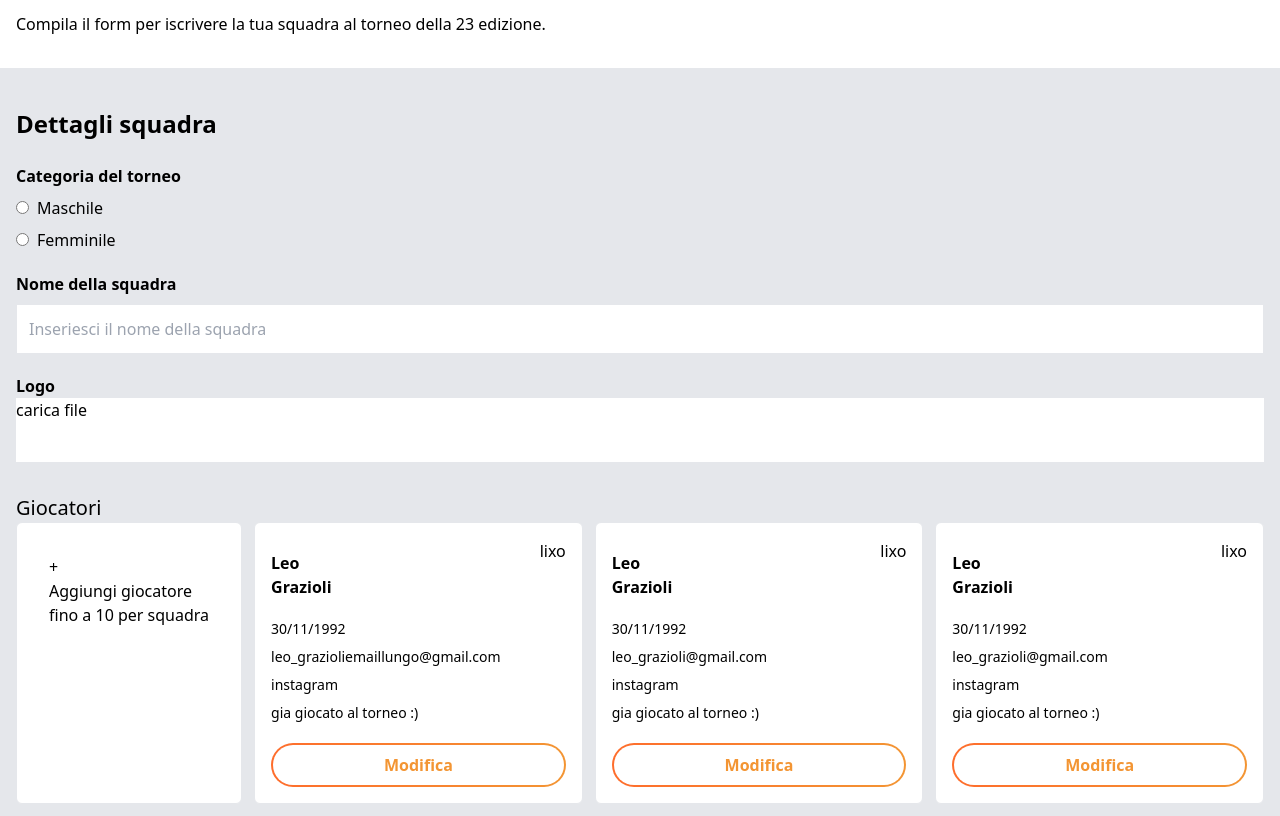
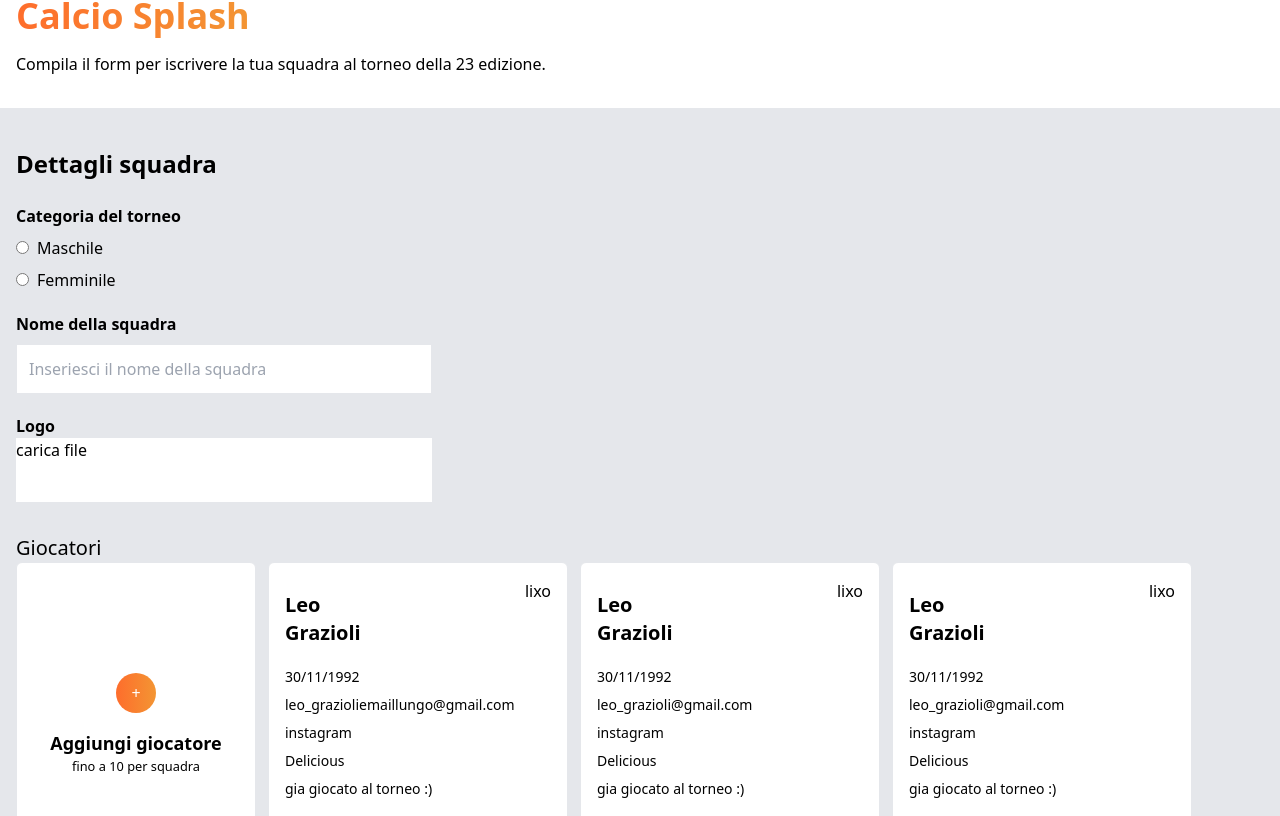
Before and after one commit to graziolieduardo/gsplizzana-frontend, a Next.js app: page /iscrizioni in a window 1280 px wide. Shown: the part 164-980 px from the top of the page. Built offline with nearby package versions, Linux system fonts and the light colour scheme.

Commit message:
genera styles, margin padding

```diff
--- a/src/pages/iscrizioni/index.tsx
+++ b/src/pages/iscrizioni/index.tsx
@@ -32,11 +32,15 @@ const index = () => {
 
     return (
         <>
-            <div className="px-4 pt-12 pb-8">
+            <div className="container mx-auto">
+                <div className="px-4 pt-12 pb-8 w-full sm:w-1/2">
                     <h2 className="text-4xl font-bold">Modulo di iscrizione torneo di <span className="text-transparent bg-clip-text bg-gradient-to-r from-primary-dark to-primary">Calcio Splash</span></h2>
                     <p className="mt-4">Compila il form per iscrivere la tua squadra al torneo della 23 edizione.</p>
                 </div>
-            <div className="px-4 py-10 bg-gray-200">
+            </div>
+            <div className=" py-10 bg-gray-200">
+                <div className="container mx-auto px-4">
+
                     <h2 className='text-2xl font-bold'>Dettagli squadra</h2>
                     <form onSubmit={handleSubmit}>
                         {/* CATEGORIES */}
@@ -64,7 +68,7 @@ const index = () => {
                         <div className='flex flex-col mt-5'>
                             <label className="font-semibold" htmlFor="team_name">Nome della squadra</label>
                             <input
-                            className='border p-3 mt-2'
+                                className='border p-3 mt-2 w-full sm:w-1/3'
                                 id='team_name'
                                 type="text"
                                 name='team_name'
@@ -76,7 +80,7 @@ const index = () => {
                             <label className="font-semibold" htmlFor="">Logo</label>
                             {/* Carica logo della squadra */}
                             {/* input type file nascosto che viene attivato da una label personalizzata perché pulsante dell'input non puoi modificarlo*/}
-                        <div className="h-16 bg-white">
+                            <div className="h-16 bg-white w-full sm:w-1/3">
                                 carica file
                             </div>
                         </div>
@@ -88,31 +92,32 @@ const index = () => {
                             {/* scrollable container */}
                             <div className="flex flex-nowrap">
                                 {/* add player card */}
-                            <div className="minwd1 border rounded-md bg-white p-8 ">
-                                <div>+</div>
-                                <div>Aggiungi giocatore</div>
-                                <div>fino a 10 per squadra</div>
+                                <div className="minwd border rounded-md bg-white p-8 flex flex-col justify-center items-center ">
+                                    <div className="w-10 h-10 rounded-full flex justify-center items-center bg-gradient-to-r from-primary-dark to-primary text-white">+</div>
+                                    <div className="mt-4 font-semibold text-lg">Aggiungi giocatore</div>
+                                    <small>fino a 10 per squadra</small>
                                 </div>
                                 {/* players cards */}
                                 {
                                     GIOCATORI.map((player) => (
-                                    <div key={player.name} className="flex-1 ms-3 border rounded-md bg-white p-4 grow w-60 relative">
+                                        <div key={player.name} className="maxwd flex-1 ms-3 border rounded-md bg-white p-4 grow w-60 relative">
                                             {/* cestino in position absolute (manca l'immagine testa di hamburger) */}
                                             <div className="absolute right-4">lixo</div>
 
                                             {/* da aggiungere gli altri dati */}
-                                        <div className="mt-3 font-semibold">{player.name}</div>
-                                        <div className="font-semibold">{player.lastname}</div>
+                                            <div className="mt-3 font-semibold text-xl">{player.name}</div>
+                                            <div className="font-semibold text-xl">{player.lastname}</div>
                                             <div className="text-sm leading-7 mt-4">
                                                 <div>{player.date_of_birth}</div>
                                                 <div>{player.email}</div>
                                                 <div>instagram</div>
+                                                <div>{player.nickname}</div>
                                                 <div>gia giocato al torneo :)</div>
                                             </div>
 
                                             {/* button */}
 
-                                        <div className="flex justify-center align-center w-full rounded-full bg-gradient-to-r from-primary-dark to-primary p-0.5 mt-4">
+                                            <div className="flex justify-center align-center w-full rounded-full bg-gradient-to-r from-primary-dark to-primary p-0.5 mt-6">
                                                 <div className="h-full w-full bg-white rounded-full text-center text-primary font-semibold py-2">
                                                     Modifica
                                                 </div>
@@ -135,6 +140,7 @@ const index = () => {
                         </div>
                     </form>
                 </div>
+            </div>
         </>
     )
 }
--- a/src/styles/globals.css
+++ b/src/styles/globals.css
@@ -8,10 +8,11 @@
     box-sizing: border-box;
 }
 
+
 .minwd {
-    min-width: 280px;
+    min-width: 240px;
 }
 
-.minwd1 {
-    min-width: 220px;
+.maxwd {
+    max-width: 300px;
 }
```
Lines whose indentation alone changed are shown as unchanged.
